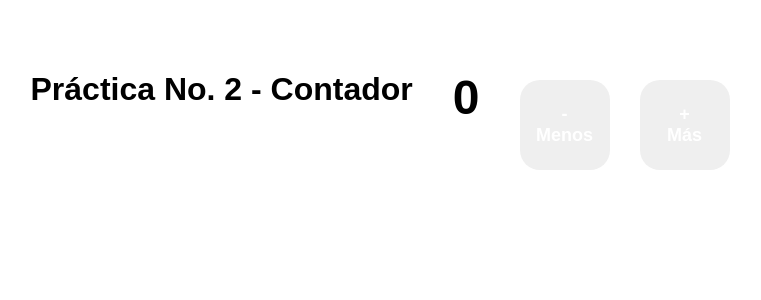
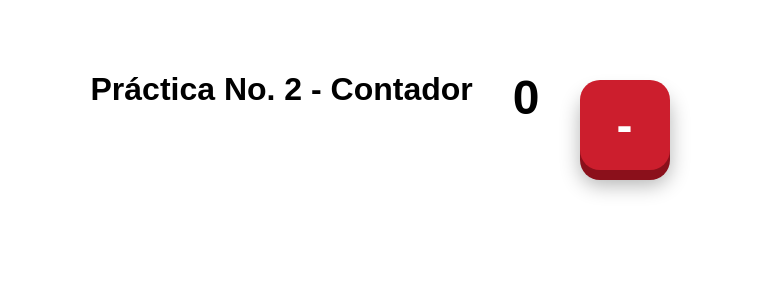
Before and after one commit to smujr-code/practica2-angular, an Angular app: page / in a window 1280 px wide. Shown: the top 300 px of the page, without its empty margins (260-1021 px from the left). Built offline with nearby package versions, Linux system fonts and the light colour scheme.

Commit message:
se agrega color y diseño 3D boton menos

```diff
--- a/src/app/app.css
+++ b/src/app/app.css
@@ -21,3 +21,8 @@ button {
   align-items: center;
   justify-content: center;
 }
+
+.btn-menos {
+  background-color: #cc1e2d;
+  box-shadow: 0px 10px 0px #8b101b, 0px 15px 20px rgba(0, 0, 0, 0.3);
+}
--- a/src/app/app.html
+++ b/src/app/app.html
@@ -5,7 +5,8 @@
   </div>
 
   <div>
-    <button (click)="disminuir()" style="padding: 10px 20px; font-size: 18px; margin-right: 10px; cursor: pointer;">- Menos</button>
-    <button (click)="incrementar()" style="padding: 10px 20px; font-size: 18px; cursor: pointer;">+ Más</button>
+
+    <button (click)="disminuir()" class="btn-menos">-</button>
+
   </div>
 </div>
```
